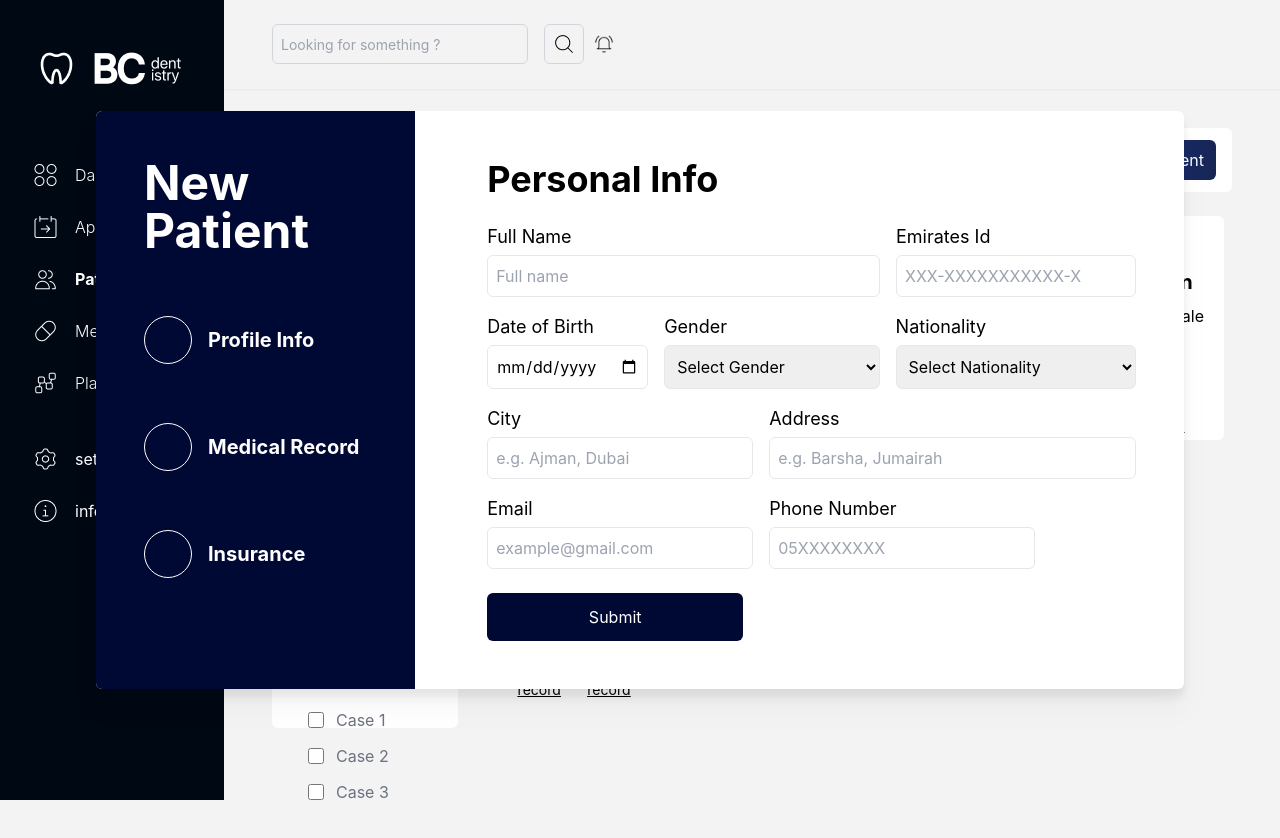
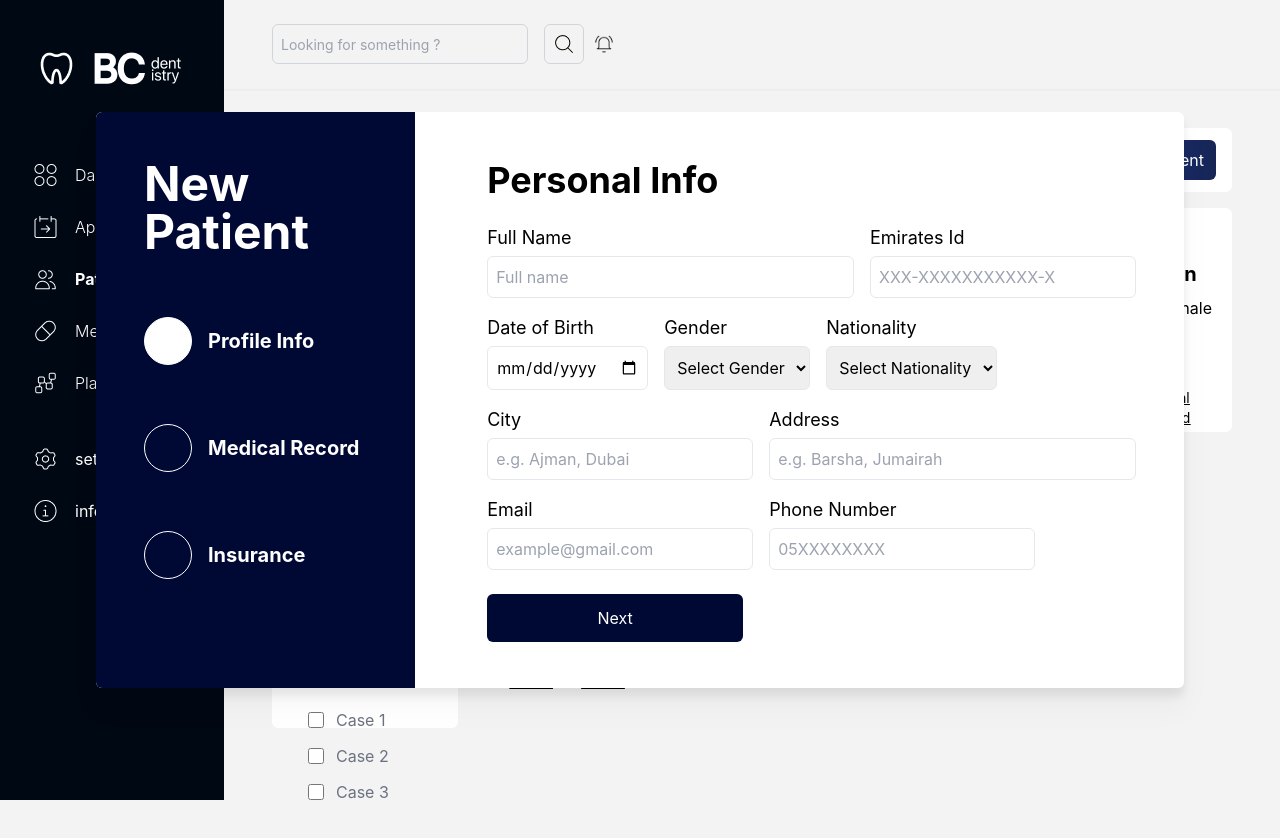
Before and after one commit to amxr21/bc-dentistry-frontend, a React (Vite) app: page /Patients in a window 1280 px wide. Both pictures are taken after a click on the button "Add a new Patient". Shown: the top 838 px of the page. Built offline with nearby package versions, Linux system fonts and the light colour scheme; a web font is replaced by a local one.

Commit message:
new patient form #1

```diff
--- a/src/assets/Pages/Patients.jsx
+++ b/src/assets/Pages/Patients.jsx
@@ -14,7 +14,7 @@ const Patients = () => {
 
                     <div className="new-patient bg-gradient-to-r from-blue-800 to-blue-950 py-2 px-3 rounded-md text-white flex items-center gap-x-3 w-fit">
                         <div className="icon"><img className='w-5 h-5' src={Lo} alt="" /></div>
-                        <button className="icon"><a href="#addNewPatient">Add a new Patient</a></button>
+                        <button onClick={() => {document.getElementById('AddNewPatientDialog').lastElementChild.scrollTop = 0}} id="addNewPatientBtn" className="icon"><a href="#addNewPatient">Add a new Patient</a></button>
                     </div>
 
 
--- a/src/assets/Sections/Patients/PatientsCards.jsx
+++ b/src/assets/Sections/Patients/PatientsCards.jsx
@@ -22,6 +22,7 @@ const PatientsCards = () => {
 
         return (
             <PatientCard
+                key={patient.id}
                 patientId={patient.id}
                 fullName={patient.name}
                 age={d.getFullYear() - patient['date-of-birth'].split('.').pop()}
@@ -37,9 +38,9 @@ const PatientsCards = () => {
 
     return (
         <div id="PatientsCards" className="rounded-md">
-            <Box classes={'grid grid-cols-4 gap-3 p-0 '}>
+            <div className='grid grid-cols-4 gap-3 p-0'>
                 {patientsCards}
-            </Box>
+            </div>
 
 
 
--- a/src/assets/Sections/Patients/PatientsFilters.jsx
+++ b/src/assets/Sections/Patients/PatientsFilters.jsx
@@ -4,9 +4,9 @@ const PatientsFilters = () => {
     return (
         <div id="Patients-filters" className="bg-white rounded-md p-4 h-[75vh]">
             <h2 className="text-2xl font-bold mb-2">Filters</h2>
-            <Filter FilterId={'Appointment for'} FilterTitle={'Appointment for'} FilterLabels={['Case 1', 'Case 2', 'Case 3']} />
-            <Filter FilterId={'Appointment for'} FilterTitle={'Appointment for'} FilterLabels={['Case 1', 'Case 2', 'Case 3']} />
-            <Filter FilterId={'Appointment for'} FilterTitle={'Appointment for'} FilterLabels={['Case 1', 'Case 2', 'Case 3']} />
+            <Filter FilterId={'1'} FilterTitle={'Appointment for'} FilterLabels={['Case 1', 'Case 2', 'Case 3']} />
+            <Filter FilterId={'2'} FilterTitle={'Appointment for'} FilterLabels={['Case 1', 'Case 2', 'Case 3']} />
+            <Filter FilterId={'3'} FilterTitle={'Appointment for'} FilterLabels={['Case 1', 'Case 2', 'Case 3']} />
         </div>
     )
 }
--- a/src/assets/components/InputComponent.jsx
+++ b/src/assets/components/InputComponent.jsx
@@ -1,24 +1,24 @@
 const InputComponent = ({header, type, placeholder, classes, options}) => {
-    if(type == 'text' || type == 'date'){
+    if(type == 'select'){
         return (
-            <div className={`input ${classes}`}>
-                <div className="input-header text-lg mb-1">{header}</div>
-                <input placeholder={placeholder} type={type} className="p-2 border rounded-md w-full" />
-            </div>
-        )
-    }
-    else if(type == 'select'){
-        return (
-            <div className="flex flex-col grow">
+            <div className="flex flex-col">
                 <label htmlFor="1" className="input-header text-lg mb-1">{header}</label>
                 <select id="1" className="p-2 border rounded-md w-full h-full">
                     <option value="1">{`Select ${header}`}</option>
                     {
                         options.map((option) => {
-                            return <option value="1">{option}</option>
+                            return <option key={option} value="1">{option}</option>
                         })
                     }
                 </select>
+            </div>
+        )
+    }
+    else{
+        return (
+            <div className={`input ${classes}`}>
+                <div className="input-header text-lg mb-1">{header}</div>
+                <input placeholder={placeholder} type={type} className="p-2 border rounded-md w-full" />
             </div>
         )
     }
--- a/src/assets/components/Patients/Filter.jsx
+++ b/src/assets/components/Patients/Filter.jsx
@@ -7,7 +7,7 @@ const Filter = ({FilterTitle, FilterId, FilterLabels}) => {
             <div className="flex flex-col gap-y-1 h-36 overflow-hidden text-gray-500">
                 {
                     FilterLabels.map((f) => {
-                        return <FilterBox Id={FilterId} Label={f} />
+                        return <FilterBox key={f} Id={FilterId} Label={f} />
                     })
                 }
             </div>
--- a/src/assets/components/Patients/NewPatientDialog.jsx
+++ b/src/assets/components/Patients/NewPatientDialog.jsx
@@ -4,11 +4,189 @@ import NewPatientDialog2 from "./NewPatientDialog2";
 
 const NewPatientDialog = () => {
 
+    const PersonalInfoObj = {
+        header: 'Personal Info',
+        inputs: [
+            {
+                header: 'Full Name',
+                type: 'text',
+                classes:  ['grow'] ,
+                placeholder: 'Full name'
+            },
+            {
+                header: 'Emirates Id',
+                type: 'text',
+                classes: { w60: true },
+                placeholder: 'XXX-XXXXXXXXXXX-X'
+            },
+            {
+                header: 'Date of Birth',
+                type: 'date',
+                classes: {}
+            },
+            {
+                header: 'Gender',
+                type: 'select',
+                classes: {},
+                options: ['Female', 'Male']
+            },
+            {
+                header: 'Nationality',
+                type: 'select',
+                classes: {},
+                options: ['Female', 'Male']
+            },
+            {
+                header: 'City',
+                type: 'text',
+                classes: {},
+                placeholder: 'e.g. Ajman, Dubai'
+            },
+            {
+                header: 'Address',
+                type: 'text',
+                classes:  ['grow'] ,
+                placeholder: 'e.g. Barsha, Jumairah'
+            },
+            {
+                header: 'Email',
+                type: 'text',
+                classes: {},
+                placeholder: 'example@gmail.com'
+            },
+            {
+                header: 'Phone Number',
+                type: 'text',
+                classes: {},
+                placeholder: '05XXXXXXXX'
+            }
+        ]
+    }
+    const MedicalInfoObj = {
+        header: 'Medical Info',
+        inputs: [
+            {
+                header: 'Blood Type',
+                type: 'select',
+                classes: ['w-10'],
+                options: ['A+', 'A-', 'B+', 'B-', 'AB+', 'AB-', 'O+', 'O-']
+            },
+            {
+                header: 'Height',
+                type: 'number',
+                classes: ['w-36'],
+                placeholder: 'e.g. 170 cm'
+            },
+            {
+                header: 'Weight',
+                type: 'number',
+                classes: ['grow'],
+                placeholder: 'e.g. 70 kg'
+            },
+            {
+                header: 'Allergies',
+                type: 'textarea',
+                classes:  ['grow'] ,
+                placeholder: 'Known allergies, e.g., penicillin, nuts'
+            },
+            {
+                header: 'Current Medications',
+                type: 'textarea',
+                classes:  ['grow'] ,
+                placeholder: 'e.g., Paracetamol 500mg daily'
+            },
+            {
+                header: 'Immunizations',
+                type: 'textarea',
+                classes:  ['grow'] ,
+                placeholder: 'e.g., Flu shot, COVID-19 vaccine'
+            },
+            {
+                header: 'Ongoing Treatments',
+                type: 'textarea',
+                classes:  ['grow'] ,
+                placeholder: 'e.g., Physical therapy, chemotherapy'
+            },
+            {
+                header: 'Doctor Notes',
+                type: 'textarea',
+                classes:  ['grow'] ,
+                placeholder: 'Additional notes from the doctor'
+            }
+        ]
+
+    }
+
+    const InusranceInfoObj = {
+        header: 'Insurance',
+        inputs: [
+            {
+                header: 'Insurance Provider',
+                type: 'text',
+                classes: ['grow'],
+                placeholder: 'e.g., Emirates Insurance, Daman'
+            },
+            {
+                header: 'Policy Number',
+                type: 'text',
+                classes: ['grow'],
+                placeholder: 'e.g., 1234567890'
+            },
+            {
+                header: 'Coverage Type',
+                type: 'select',
+                classes:['grow'],
+                options: ['Basic', 'Standard', 'Premium', 'Comprehensive']
+            },
+            {
+                header: 'Effective Date',
+                type: 'date',
+                classes: ['grow']
+            },
+            {
+                header: 'Expiration Date',
+                type: 'date',
+                classes: ['grow']
+            },
+            {
+                header: 'Primary Insured Name',
+                type: 'text',
+                classes: ['grow'],
+                placeholder: 'e.g., John Doe'
+            },
+            {
+                header: 'Relationship to Primary Insured',
+                type: 'select',
+                classes: { w60: true },
+                options: ['Self', 'Spouse', 'Child', 'Other']
+            },
+            {
+                header: 'Deductible Amount',
+                type: 'text',
+                classes: {},
+                placeholder: 'e.g., AED 500'
+            },
+            {
+                header: 'Co-pay Percentage',
+                type: 'text',
+                classes: {},
+                placeholder: 'e.g., 20%'
+            },
+        ]
+
+    }
+
+
+
 
     return (
-        <div id='AddNewPatientDialog' className='fixed bg-white drop-shadow-xl w-[68em] h-fit inset-1/2 -translate-x-1/2 translate-y-[30em] z-50 rounded-md opacity-0 grid grid-cols-12 gap-x-6 overflow-hidden' style={{gridTemplateColumns: '3fr 7fr'}}>
+        <div id='AddNewPatientDialog' className='fixed bg-white drop-shadow-xl w-[68em] h-[36em] inset-1/2 -translate-x-1/2 translate-y-[30em] z-50 rounded-md opacity-0 grid grid-cols-12 gap-x-6 overflow-hidden' style={{gridTemplateColumns: '3fr 7fr'}}>
             <NewPatientDialog1 />
-            <NewPatientDialog2 />
+            <div className="h-[36em] overflow-y-scroll no-scrollbar">
+                <NewPatientDialog2 dialogStructure={PersonalInfoObj} buttonText={'Next'} hashh={'#sp2'} dialogSectionId={'#addNewPatient'} />
+                <NewPatientDialog2 dialogStructure={MedicalInfoObj} buttonText={'Next'} hashh={'#sp3'} dialogSectionId={'sp2'} />
+                <NewPatientDialog2 dialogStructure={InusranceInfoObj} buttonText={'Submit'} hashh={'#'} dialogSectionId={'sp3'} />
+            </div>
 
         </div>
     )
--- a/src/assets/components/Patients/NewPatientDialog2.jsx
+++ b/src/assets/components/Patients/NewPatientDialog2.jsx
@@ -4,34 +4,68 @@ import { useLocation } from "react-router-dom";
 
 
 
-const NewPatientDialog2 = () => {
+const NewPatientDialog2 = ({ dialogStructure, dialogSectionId, hashh, buttonText}) => {
     const currentPath = useLocation()
     const [ha, setHa] = useState('#addNewPatient')
 
+    const re = useRef();
 
 
     useEffect(() =>{
-        if(currentPath.hash == ha){
+        if(currentPath.hash == ha || currentPath.hash == '#sp2' || currentPath.hash == '#sp3'){
+            document.getElementById('AddNewPatientDialog').classList.replace('translate-y-[30em]', '-translate-y-1/2')
+            document.getElementById('AddNewPatientDialog').classList.replace('opacity-0', 'opacity-100')
+        }
+        else if(currentPath.hash != ha && currentPath.hash != '#sp2' && currentPath.hash != '#sp3'){
+            document.getElementById('AddNewPatientDialog').classList.replace('-translate-y-1/2', 'translate-y-[30em]')
+            document.getElementById('AddNewPatientDialog').classList.replace('opacity-100', 'opacity-0')
+        }
+
+    }, [currentPath.hash])
+
+
+
+
+
+
+
+
+    const submitNewAppointment = () => {
+        if(currentPath.hash == ha || currentPath.hash == '#sp2' || currentPath.hash == '#sp3'){
             document.getElementById('AddNewPatientDialog').classList.replace('translate-y-[30em]', '-translate-y-1/2')
             document.getElementById('AddNewPatientDialog').classList.replace('opacity-0', 'opacity-100')
         }
 
-    }, [currentPath.hash])
+        else if(currentPath.hash != ha && currentPath.hash != '#sp2' && currentPath.hash != '#sp3'){
+            document.getElementById('AddNewPatientDialog').classList.replace('-translate-y-1/2', 'translate-y-[30em]')
+            document.getElementById('AddNewPatientDialog').classList.replace('opacity-100', 'opacity-0')
+        }
 
-    const submitNewAppointment = () => {
-        document.getElementById('AddNewPatientDialog').classList.replace('-translate-y-1/2', 'translate-y-[30em]')
-        document.getElementById('AddNewPatientDialog').classList.replace('opacity-100', 'opacity-0')
+        // re.current.parentElement.scrollTop += 576;
+
+
+
+
     }
 
 
 
 
     return (
-        <div className="p-12">
-            <h1 className="text-4xl font-bold mb-6">Personal Info</h1>
+        <div id={dialogSectionId} ref={re} className="p-12">
+            <h1 className="text-4xl font-bold mb-6">{dialogStructure.header}</h1>
             <div className="flex flex-col gap-x-4 w-full">
                 <div className="details flex flex-wrap col-span-8 gap-x-4 gap-y-4 ">
-                    <InputComponent header={'Full Name'} type={"text"} classes={'grow'} placeholder={"Full name"}/>
+                    {
+                        dialogStructure?.inputs.map((input) => {
+                            return <InputComponent key={input?.header} header={input?.header} type={input?.type} classes={input?.classes} placeholder={input?.placeholder} options={input?.options}/>
+                        })
+                    }
+
+
+
+
+                    {/* <InputComponent header={'Full Name'} type={"text"} classes={'grow'} placeholder={"Full name"}/>
                     <InputComponent header={'Emirates Id'} type={"text"} classes={'w-60'} placeholder={'XXX-XXXXXXXXXXX-X'}/>
                     <InputComponent header={'Date of Birth'} type={"date"} />
                     <InputComponent header={'Gender'} type={"select"} options={['Female', 'Male']}/>
@@ -39,11 +73,11 @@ const NewPatientDialog2 = () => {
                     <InputComponent header={'City'} type={"text"} placeholder={'e.g. Ajman, Dubai'}/>
                     <InputComponent header={'Address'} type={"text"} classes={'grow'} placeholder={'e.g. Barsha, Jumairah'}/>
                     <InputComponent header={'Email'} type={"text"} placeholder={"example@gmail.com"}/>
-                    <InputComponent header={'Phone Number'} type={"text"} placeholder={"05XXXXXXXX"}/>
+                    <InputComponent header={'Phone Number'} type={"text"} placeholder={"05XXXXXXXX"}/> */}
                     {/* <InputComponent header={'Phone Number 2'} type={"text"} placeholder={"example@gmail.com"}/> */}
                 </div>
             </div>
-            <a href="#"><button onClick={submitNewAppointment} className='bg-[#000834] text-white p-3 w-64 rounded-md mt-6'>Submit</button></a>
+            <a href={hashh}><button onClick={submitNewAppointment} className='bg-[#000834] text-white p-3 w-64 rounded-md mt-6'>{buttonText}</button></a>
         </div>
     )
 }
--- a/src/index.css
+++ b/src/index.css
@@ -72,6 +72,7 @@
 
 *{
     transition: height .3s ease-in-out;
+    scroll-behavior: smooth;
 }
 
 #AddNewPatientDialog{
@@ -84,3 +85,8 @@ body{
     background-color: #F3F3F3;
     font-family: 'Inter';
 }
+
+
+.no-scrollbar::-webkit-scrollbar{
+    display: none;
+}
```
Also changed, not shown: src/assets/components/Patients/Progress.jsx (+24 -0 lines), src/assets/components/Patients/InsuranceInfo.jsx (added), src/assets/components/Patients/MedicalInfo.jsx (added), src/assets/components/Patients/PersonalInfo.jsx (added). Lines whose indentation alone changed are shown as unchanged.
